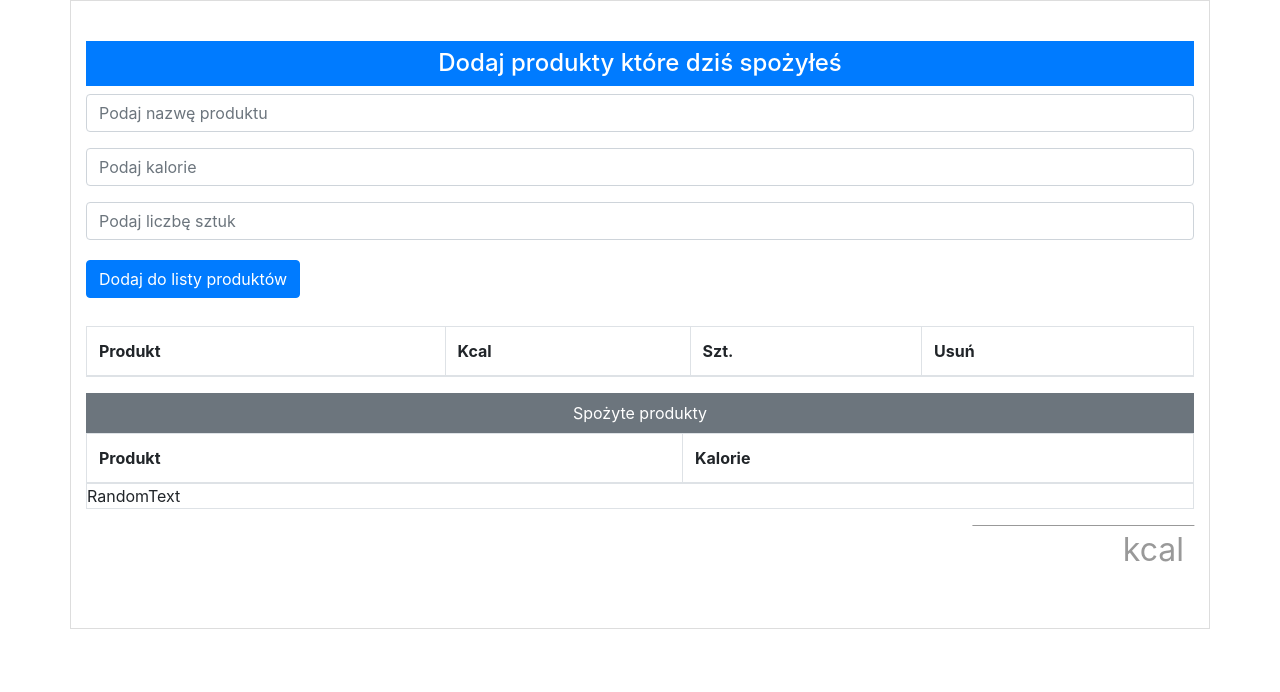
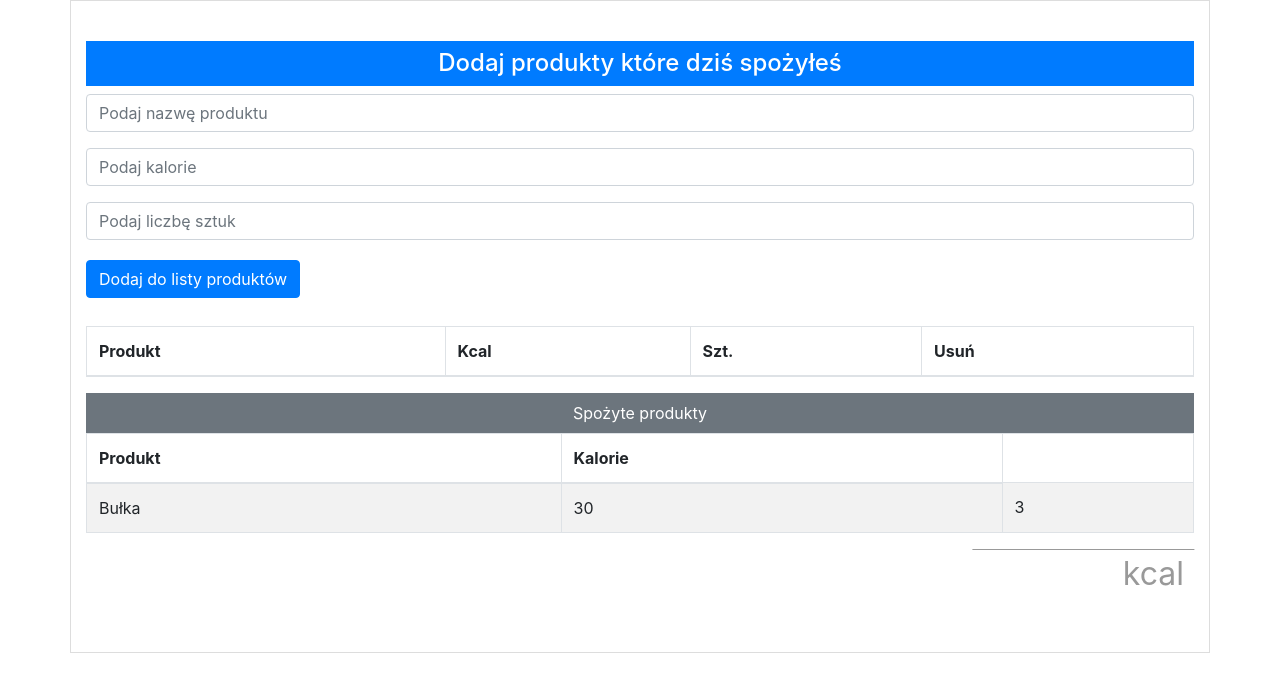
Before and after one commit to XoCodeoX/dailyCaloriesCalc, a React (Create React App) app: page / in a window 1280 px wide. Both pictures are taken after a click on the checkbox 940 px from the left and 400 px from the top of the page. Shown: the top 692 px of the page. Built offline with nearby package versions, Linux system fonts and the light colour scheme.

Commit message:
Create content for DeletedProductRow component and integrate it with App.js

```diff
--- a/src/components/DeletedProductRow.js
+++ b/src/components/DeletedProductRow.js
@@ -3,7 +3,12 @@ import React, { Component } from 'react';
 class DeletedProductRow extends Component {
     render() {
         return (
-            <div>RandomText</div>
+            this.props.arrayOfProducts.map(element => element.done ?
+                <tr key={element.id}>
+                    <td>{element.productName}</td>
+                    <td>{element.calories}</td>
+                    <td>{element.quantity}</td>
+                </tr> : null)
         )
     }
 }
```
